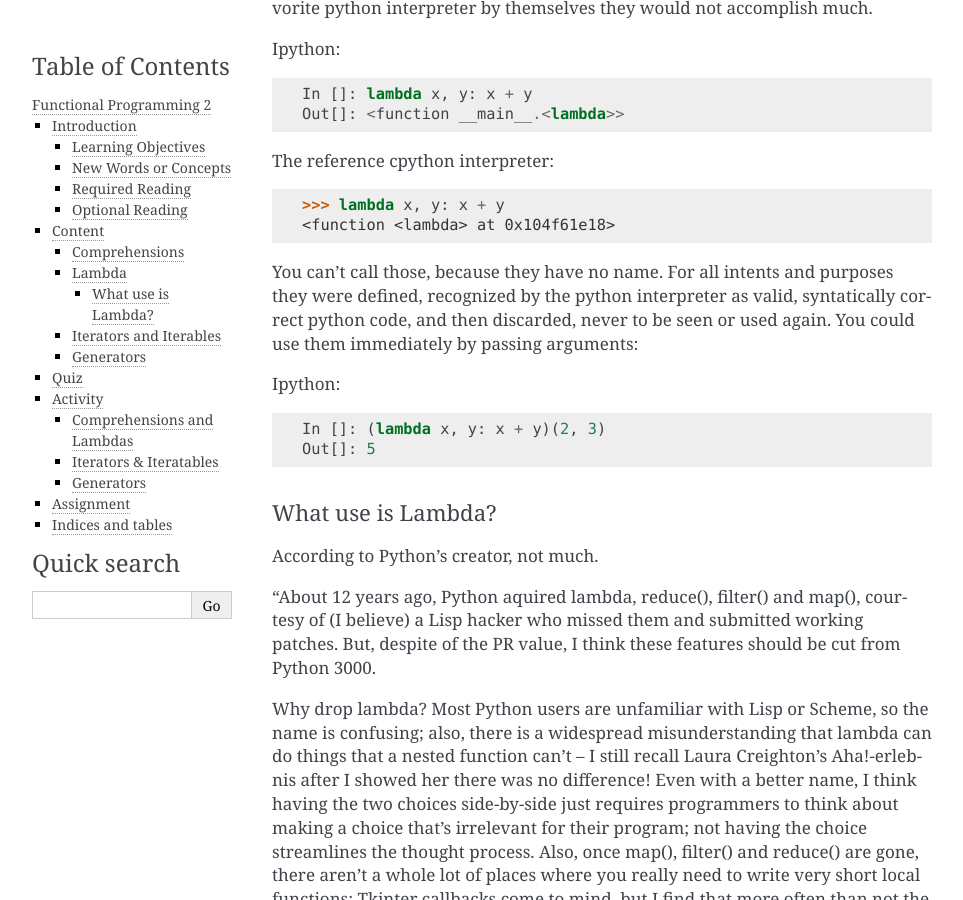
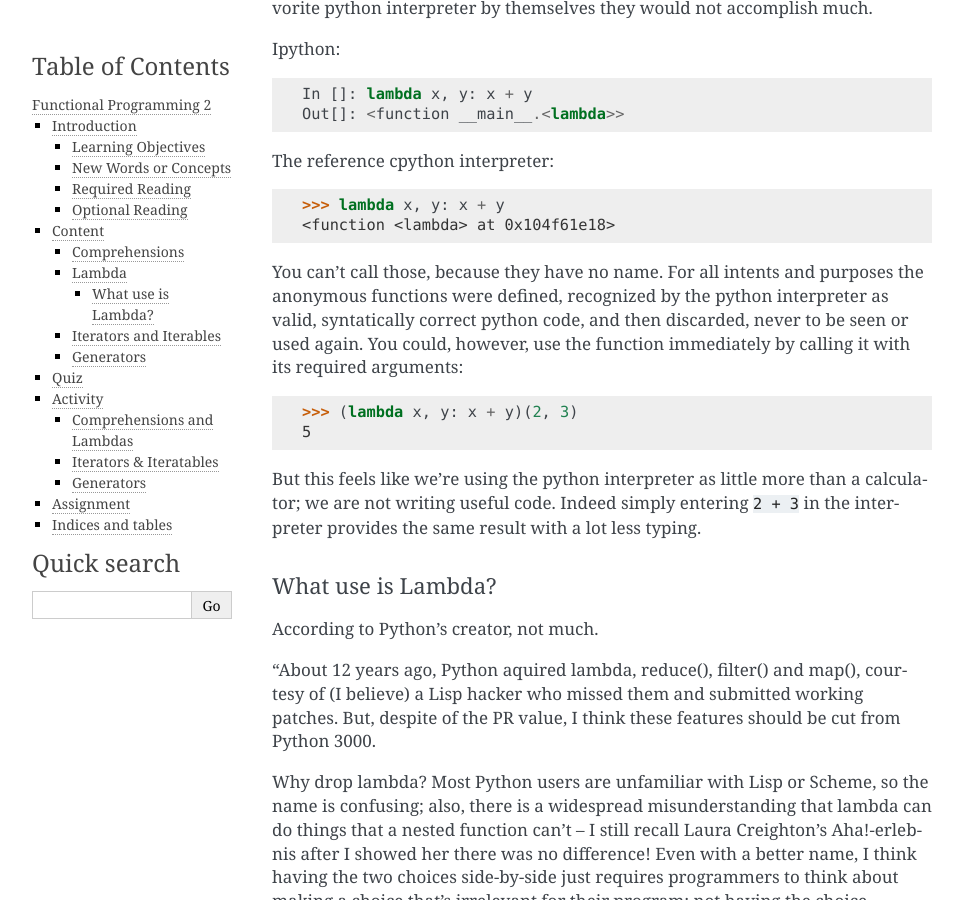
Before and after one commit to ak-foster/FP2, a Sphinx documentation site: the page built from source/index.rst, in a window 1280 px wide and 900 px high, scrolled down 1730 px. Shown: the whole window, without its empty margins (148-1111 px from the left). Built offline with Sphinx 7.4.7, drawn with Linux system fonts in a browser that asks for light colours.

Commit message:
Updating presentation materials

```diff
--- a/source/index.rst
+++ b/source/index.rst
@@ -117,14 +117,15 @@ The reference cpython interpreter:
     >>> lambda x, y: x + y
     <function <lambda> at 0x104f61e18>
 
-You can't call those, because they have no name.  For all intents and purposes they were defined, recognized by the python interpreter as valid, syntatically correct python code, and then discarded, never to be seen or used again.  You could use them immediately by passing arguments:
+You can't call those, because they have no name.  For all intents and purposes the anonymous functions were defined, recognized by the python interpreter as valid, syntatically correct python code, and then discarded, never to be seen or used again.  You could, however, use the function immediately by calling it with its required arguments:
 
-Ipython:
+.. code-block:: python3
 
-.. code-block:: ipython3
+    >>> (lambda x, y: x + y)(2, 3)
+    5
 
-    In []: (lambda x, y: x + y)(2, 3)
-    Out[]: 5
+But this feels like we're using the python interpreter as little more than a calculator; we are not writing useful code.  Indeed simply entering ``2 + 3`` in the interpreter provides the same result with a lot less typing.
+
 
 What use is Lambda?
 -------------------
```
Also changed, not shown: 5 other files.
